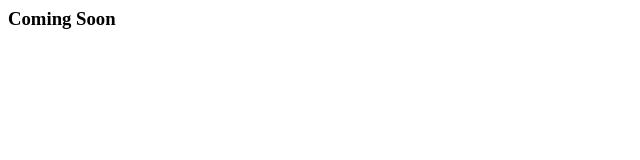
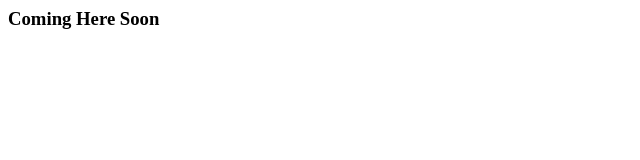
Before and after one commit to obsidianferno/site, a plain HTML site: page index.html in a window 1280 px wide. Shown: the full height of the page, 0-640 px from the left. Drawn offline with Linux system fonts and the light colour scheme.

Commit message:
Update for index.html

```diff
--- a/index.html
+++ b/index.html
@@ -1 +1 @@
-<h3>Coming Soon </h3>
+<h3>Coming Here Soon</h3>
```
